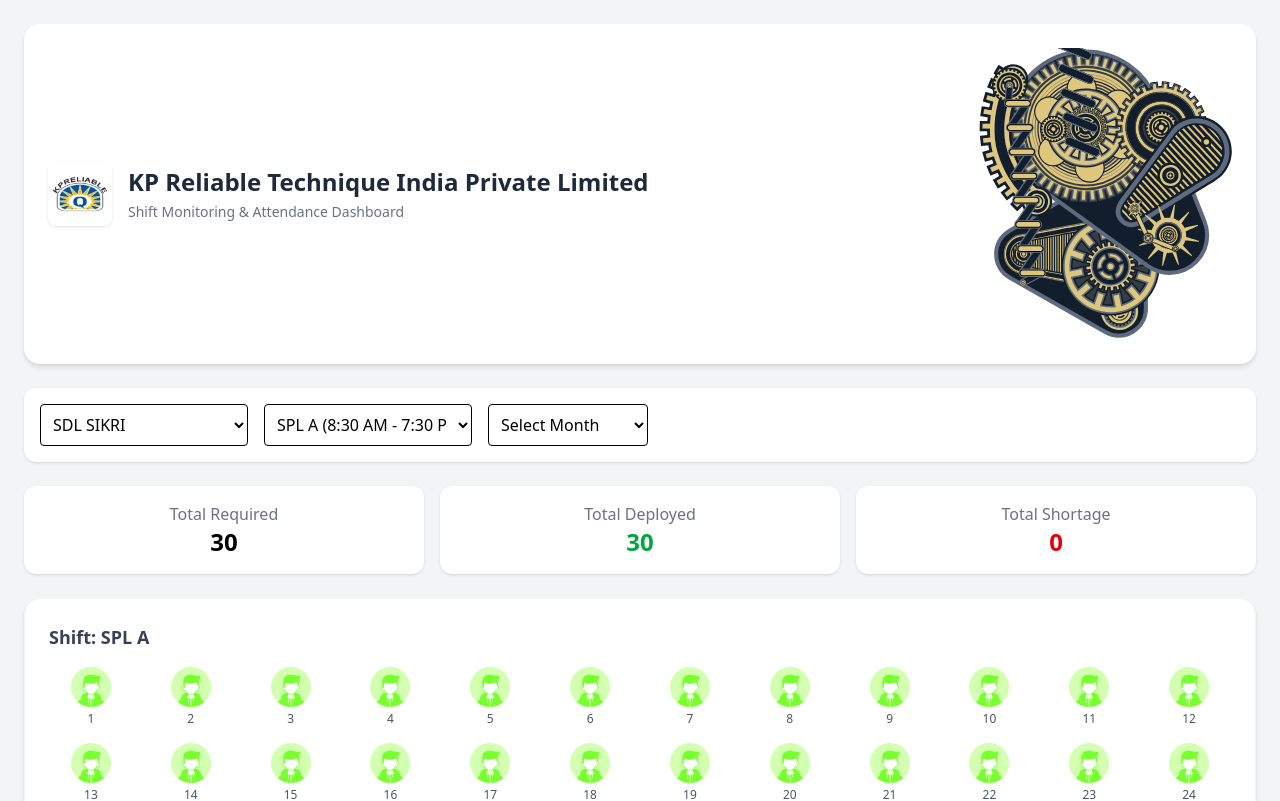
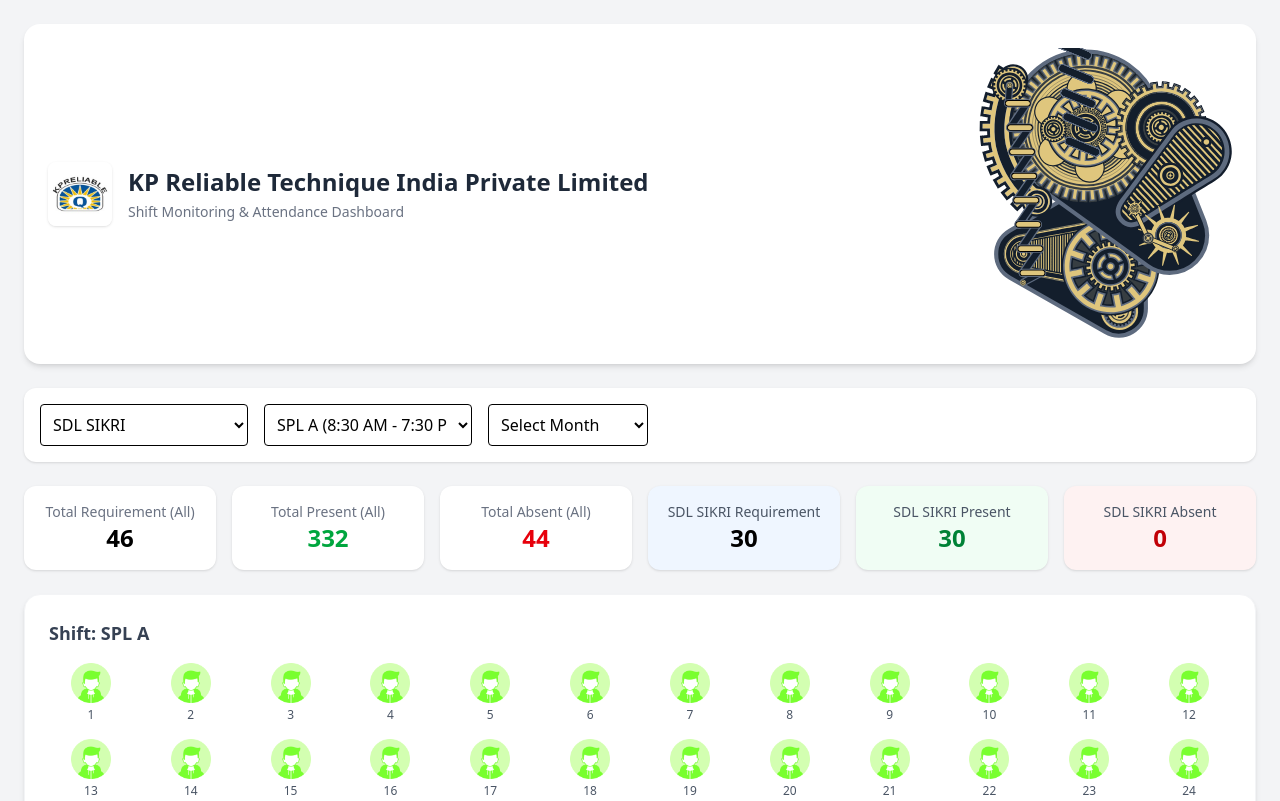
Before and after one commit to Suraj-Yadav-dev/shift-wisemonitoring, a React (Vite) app: page / in a window 1280 px wide. Shown: the top 801 px of the page. Built offline with nearby package versions, Linux system fonts and the light colour scheme.

Commit message:
initial commit

```diff
--- a/src/components/dashboard/KPISection.jsx
+++ b/src/components/dashboard/KPISection.jsx
@@ -5,75 +5,161 @@
 export default function KPISection() {
   const { selectedPlant, selectedMonth, selectedShift } = useFilter();
 
-  if (!selectedPlant) return null;
+  /* ================= OVERALL (ALL PLANTS) ================= */
 
-  // ------------------ REQUIREMENT CALCULATION ------------------
-  const plantRequirement = requirementsData.find(
+  let totalRequirement = 0;
+  let totalPresent = 0;
+  let totalAbsent = 0;
+
+  // ---- Requirement (All Plants)
+  requirementsData.forEach((plant) => {
+    if (selectedShift) {
+      const shift = plant.shifts?.find(
+        (s) => s.name === selectedShift
+      );
+      totalRequirement += shift?.requirement || 0;
+    } else {
+      totalRequirement += plant.totalRequirement || 0;
+    }
+  });
+
+  // ---- Attendance (All Plants)
+  attendanceData.forEach((plant) => {
+    plant.shifts.forEach((shift) => {
+      const shiftMatch =
+        !selectedShift || shift.name === selectedShift;
+
+      const monthMatch =
+        !selectedMonth || shift.month === selectedMonth;
+
+      if (shiftMatch && monthMatch) {
+        const present =
+          shift.attendance?.filter((a) => a === 1).length || 0;
+
+        const absent =
+          shift.attendance?.filter((a) => a === 0).length || 0;
+
+        totalPresent += present;
+        totalAbsent += absent;
+      }
+    });
+  });
+
+  const totalShortage =
+    totalRequirement - totalPresent > 0
+      ? totalRequirement - totalPresent
+      : 0;
+
+  /* ================= INDIVIDUAL PLANT ================= */
+
+  let plantRequirement = 0;
+  let plantPresent = 0;
+  let plantAbsent = 0;
+
+  if (selectedPlant) {
+    const reqPlant = requirementsData.find(
       (p) => p.plant === selectedPlant
     );
 
-  if (!plantRequirement) return null;
-
-  let required = 0;
-
-  // If shift selected → show shift requirement
+    if (reqPlant) {
       if (selectedShift) {
-    const shiftRequirement = plantRequirement.shifts?.find(
+        const shift = reqPlant.shifts?.find(
           (s) => s.name === selectedShift
         );
-    required = shiftRequirement?.requirement || 0;
+        plantRequirement = shift?.requirement || 0;
+      } else {
+        plantRequirement = reqPlant.totalRequirement || 0;
       }
-  // If no shift selected → show total plant requirement
-  else {
-    required = plantRequirement.totalRequirement || 0;
     }
 
-  // ------------------ DEPLOYED CALCULATION ------------------
-  const plantAttendance = attendanceData.find(
+    const attPlant = attendanceData.find(
       (p) => p.plant === selectedPlant
     );
 
-  let deployed = 0;
+    if (attPlant) {
+      attPlant.shifts.forEach((shift) => {
+        const shiftMatch =
+          !selectedShift || shift.name === selectedShift;
 
-  if (plantAttendance) {
-    plantAttendance.shifts.forEach((shift) => {
-      // Filter by shift (if selected)
-      const shiftMatch = !selectedShift || shift.name === selectedShift;
-
-      // Filter by month (if selected)
-      const monthMatch = !selectedMonth || shift.month === selectedMonth;
+        const monthMatch =
+          !selectedMonth || shift.month === selectedMonth;
 
         if (shiftMatch && monthMatch) {
-        deployed += shift.attendance?.filter((a) => a === 1).length || 0;
+          plantPresent +=
+            shift.attendance?.filter((a) => a === 1).length || 0;
+
+          plantAbsent +=
+            shift.attendance?.filter((a) => a === 0).length || 0;
         }
       });
     }
+  }
 
-  // ------------------ SHORTAGE CALCULATION ------------------
-  const shortage = required - deployed;
+  const plantShortage =
+    plantRequirement - plantPresent > 0
+      ? plantRequirement - plantPresent
+      : 0;
+
+  /* ================= UI ================= */
 
   return (
-    <div className="grid grid-cols-3 gap-4 mb-6">
+    <div className="grid grid-cols-3 md:grid-cols-6 gap-4 mb-6">
 
-      {/* Required */}
+      {/* -------- OVERALL -------- */}
+
       <div className="bg-white p-4 rounded-xl shadow text-center">
-        <h3 className="text-gray-500">Total Required</h3>
-        <p className="text-2xl font-bold">{required}</p>
-      </div>
-
-      {/* Deployed */}
-      <div className="bg-white p-4 rounded-xl shadow text-center">
-        <h3 className="text-gray-500">Total Deployed</h3>
-        <p className="text-2xl font-bold text-green-600">
-          {deployed}
+        <h3 className="text-gray-500 text-sm">
+          Total Requirement (All)
+        </h3>
+        <p className="text-2xl font-bold">
+          {totalRequirement}
         </p>
       </div>
 
-      {/* Shortage */}
       <div className="bg-white p-4 rounded-xl shadow text-center">
-        <h3 className="text-gray-500">Total Shortage</h3>
+        <h3 className="text-gray-500 text-sm">
+          Total Present (All)
+        </h3>
+        <p className="text-2xl font-bold text-green-600">
+          {totalPresent}
+        </p>
+      </div>
+
+      <div className="bg-white p-4 rounded-xl shadow text-center">
+        <h3 className="text-gray-500 text-sm">
+          Total Absent (All)
+        </h3>
         <p className="text-2xl font-bold text-red-600">
-          {shortage > 0 ? shortage : 0}
+          {totalAbsent}
+        </p>
+      </div>
+
+      {/* -------- INDIVIDUAL PLANT -------- */}
+
+      <div className="bg-blue-50 p-4 rounded-xl shadow text-center">
+        <h3 className="text-gray-600 text-sm">
+          {selectedPlant || "Plant"} Requirement
+        </h3>
+        <p className="text-2xl font-bold">
+          {plantRequirement}
+        </p>
+      </div>
+
+      <div className="bg-green-50 p-4 rounded-xl shadow text-center">
+        <h3 className="text-gray-600 text-sm">
+          {selectedPlant || "Plant"} Present
+        </h3>
+        <p className="text-2xl font-bold text-green-700">
+          {plantPresent}
+        </p>
+      </div>
+
+      <div className="bg-red-50 p-4 rounded-xl shadow text-center">
+        <h3 className="text-gray-600 text-sm">
+          {selectedPlant || "Plant"} Absent
+        </h3>
+        <p className="text-2xl font-bold text-red-700">
+          {plantAbsent}
         </p>
       </div>
 
```
Lines whose indentation alone changed are shown as unchanged.
